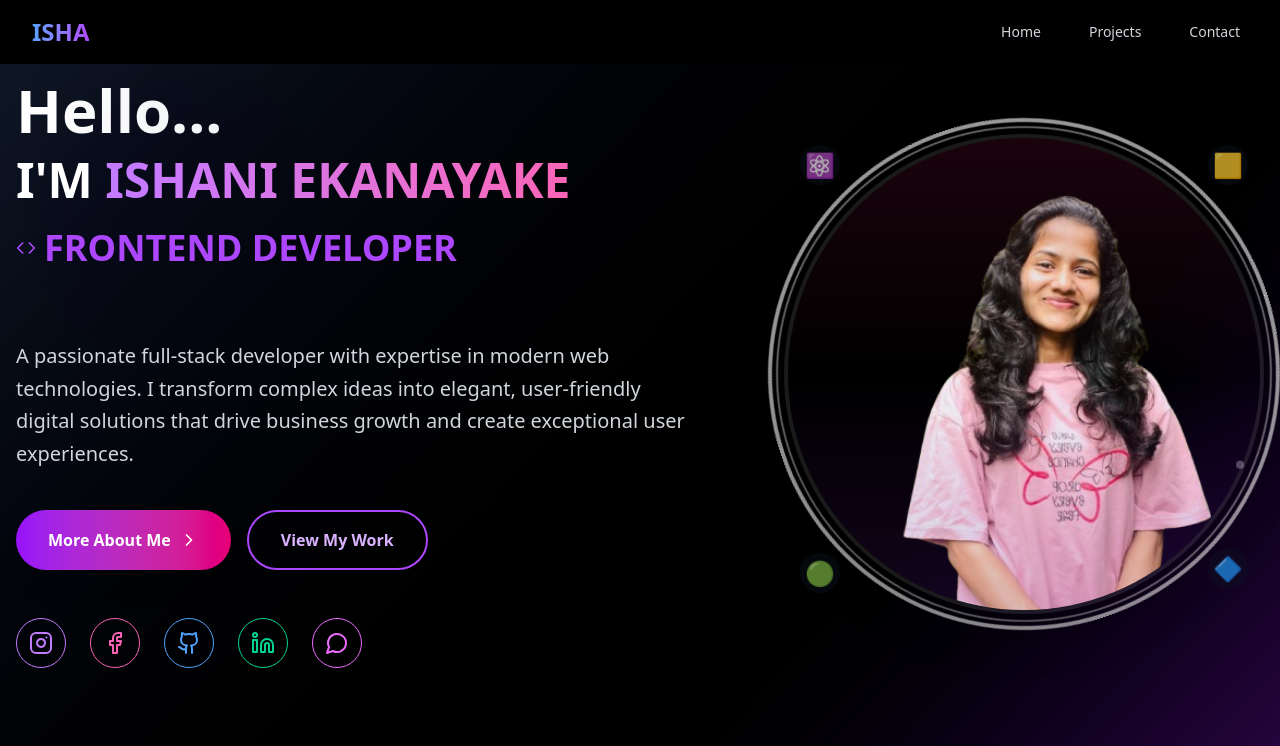
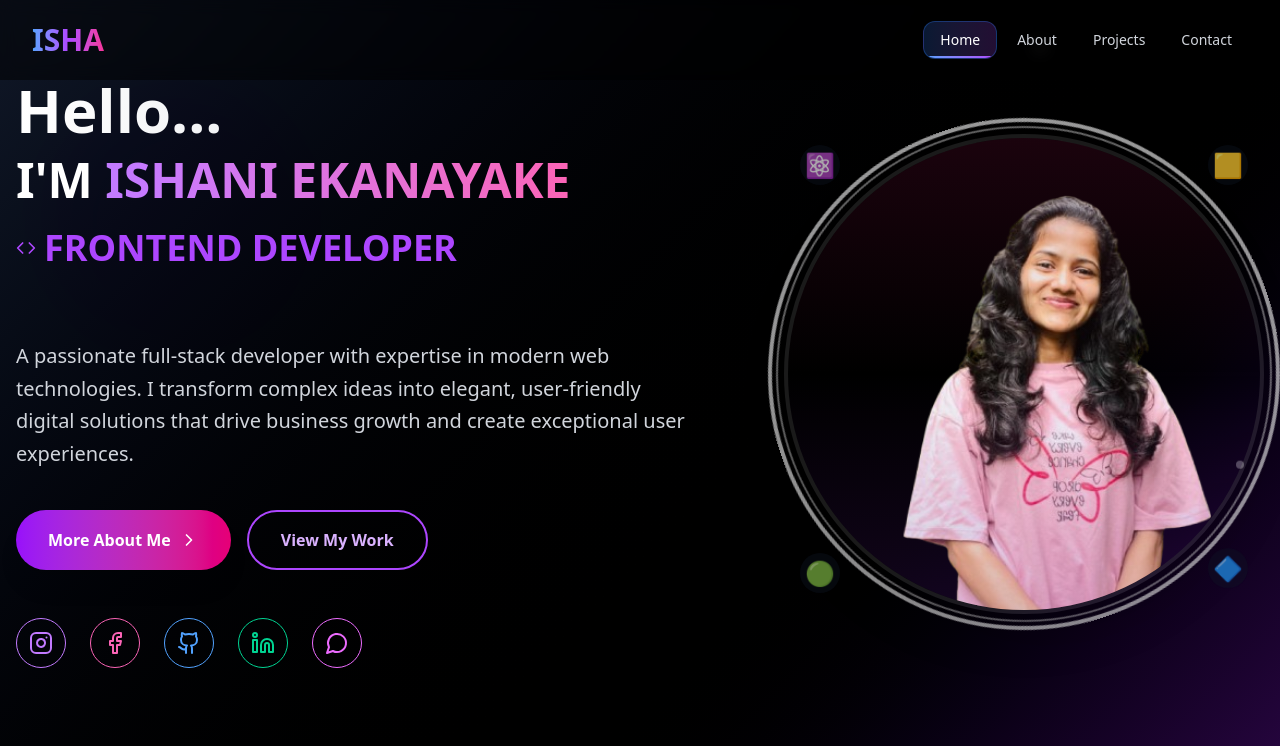
Before and after one commit to ishaniekanayaka/new_Portfolio, a React (Vite) app: page / in a window 1280 px wide. Shown: the top 746 px of the page. Built offline with nearby package versions, Linux system fonts and the light colour scheme.

Commit message:
add styled navbar with animations

```diff
--- a/src/components/Navbar.tsx
+++ b/src/components/Navbar.tsx
@@ -1,83 +1,149 @@
 import { useState, useEffect } from 'react';
-import { Link } from 'react-router-dom';
+import { Link, useLocation } from 'react-router-dom';
 
 const Navbar = () => {
   const [isOpen, setIsOpen] = useState(false);
   const [scrolled, setScrolled] = useState(false);
+  const [isVisible, setIsVisible] = useState(true);
+  const [lastScrollY, setLastScrollY] = useState(0);
+  const location = useLocation();
 
-  // Handle scroll effect
+  // Handle scroll effects
   useEffect(() => {
     const handleScroll = () => {
-      if (window.scrollY > 20) {
+      const currentScrollY = window.scrollY;
+
+      // Background blur effect
+      if (currentScrollY > 20) {
         setScrolled(true);
       } else {
         setScrolled(false);
       }
+
+      // Hide/show navbar on scroll
+      if (currentScrollY > lastScrollY && currentScrollY > 100) {
+        setIsVisible(false);
+      } else {
+        setIsVisible(true);
+      }
+
+      setLastScrollY(currentScrollY);
     };
 
-    window.addEventListener('scroll', handleScroll);
+    window.addEventListener('scroll', handleScroll, { passive: true });
     return () => window.removeEventListener('scroll', handleScroll);
-  }, []);
+  }, [lastScrollY]);
+
+  // Close mobile menu when route changes
+  useEffect(() => {
+    setIsOpen(false);
+  }, [location]);
 
   // Toggle mobile menu
   const toggleMenu = () => {
     setIsOpen(!isOpen);
   };
 
+  // Check if link is active
+  const isActiveLink = (path: string) => {
+    return location.pathname === path;
+  };
+
+  // Navigation items
+  const navItems = [
+    { name: 'Home', path: '/' },
+    { name: 'About', path: '/about' },
+    { name: 'Projects', path: '/projects' },
+    { name: 'Contact', path: '/contact' }
+  ];
+
   return (
-      <nav className={`fixed w-full z-50 transition-all duration-500 ${
-          scrolled ? 'bg-black shadow-lg' : 'bg-black'
-      }`}>
+    <nav
+      className={`fixed w-full z-50 transition-all duration-500 ease-in-out ${
+        isVisible ? 'translate-y-0' : '-translate-y-full'
+      } ${
+        scrolled
+          ? 'bg-black/80 backdrop-blur-md shadow-2xl border-b border-white/10'
+          : 'bg-black/50 backdrop-blur-sm'
+      }`}
+    >
       <div className="container mx-auto px-4 sm:px-6 lg:px-8">
-          <div className="flex items-center justify-between h-16">
+        <div className="flex items-center justify-between h-16 lg:h-20">
           {/* Logo */}
-            <div className="flex-shrink-0">
-              <Link to="/" className="flex items-center">
-                <span className="text-2xl font-bold bg-gradient-to-r from-blue-400 to-purple-500 text-transparent bg-clip-text transition-all duration-300 hover:scale-105">ISHA</span>
+          <div className="flex-shrink-0 z-50">
+            <Link
+              to="/"
+              className="group flex items-center space-x-2"
+            >
+              <div className="relative">
+                <span className="text-2xl lg:text-3xl font-bold bg-gradient-to-r from-blue-400 via-purple-500 to-pink-500 text-transparent bg-clip-text transition-all duration-500 group-hover:scale-110 group-hover:bg-gradient-to-r group-hover:from-pink-500 group-hover:via-purple-500 group-hover:to-blue-400">
+                  ISHA
+                </span>
+                <div className="absolute -inset-2 bg-gradient-to-r from-blue-400/20 via-purple-500/20 to-pink-500/20 rounded-lg opacity-0 group-hover:opacity-100 transition-all duration-300 blur-sm -z-10"></div>
+              </div>
             </Link>
           </div>
 
           {/* Desktop Navigation */}
-            <div className="hidden md:flex md:items-center md:space-x-8">
-              <Link to="/" className="text-gray-300 px-2 py-1 rounded-md text-sm font-medium relative group">
-                Home
-                <span className="absolute bottom-0 left-0 w-0 h-0.5 bg-blue-400 transition-all duration-300 group-hover:w-full"></span>
+          <div className="hidden lg:flex lg:items-center lg:space-x-1">
+            {navItems.map((item, index) => (
+              <Link
+                key={item.path}
+                to={item.path}
+                className={`relative px-4 py-2 rounded-xl text-sm font-medium transition-all duration-300 group overflow-hidden ${
+                  isActiveLink(item.path)
+                    ? 'text-white bg-gradient-to-r from-blue-500/20 to-purple-500/20 border border-blue-500/30'
+                    : 'text-gray-300 hover:text-white'
+                }`}
+                style={{ animationDelay: `${index * 100}ms` }}
+              >
+                <span className="relative z-10">{item.name}</span>
+
+                {/* Hover background effect */}
+                <div className="absolute inset-0 bg-gradient-to-r from-blue-500/10 to-purple-500/10 transform scale-x-0 group-hover:scale-x-100 transition-transform duration-300 origin-left rounded-xl"></div>
+
+                {/* Active indicator */}
+                {isActiveLink(item.path) && (
+                  <div className="absolute bottom-0 left-0 w-full h-0.5 bg-gradient-to-r from-blue-400 to-purple-500 animate-pulse"></div>
+                )}
+
+                {/* Hover indicator */}
+                <div className="absolute bottom-0 left-0 w-0 h-0.5 bg-gradient-to-r from-blue-400 to-purple-500 transition-all duration-300 group-hover:w-full"></div>
+
+                {/* Glowing effect on hover */}
+                <div className="absolute inset-0 rounded-xl opacity-0 group-hover:opacity-100 transition-opacity duration-300 bg-gradient-to-r from-blue-400/10 to-purple-500/10 blur-sm"></div>
               </Link>
-              <Link to="/projects" className="text-gray-300 px-2 py-1 rounded-md text-sm font-medium relative group">
-                Projects
-                <span className="absolute bottom-0 left-0 w-0 h-0.5 bg-blue-400 transition-all duration-300 group-hover:w-full"></span>
-              </Link>
-              <Link to="/contact" className="text-gray-300 px-2 py-1 rounded-md text-sm font-medium relative group">
-                Contact
-                <span className="absolute bottom-0 left-0 w-0 h-0.5 bg-blue-400 transition-all duration-300 group-hover:w-full"></span>
-              </Link>
+            ))}
           </div>
 
           {/* Mobile Menu Button */}
-            <div className="md:hidden flex items-center">
+          <div className="lg:hidden flex items-center z-50">
             <button
               onClick={toggleMenu}
-                  className="inline-flex items-center justify-center p-2 rounded-md text-gray-400 hover:text-white hover:bg-gray-700 focus:outline-none"
-                  aria-expanded="false"
+              className="relative inline-flex items-center justify-center p-2 rounded-xl text-gray-400 hover:text-white hover:bg-gray-700/50 focus:outline-none focus:ring-2 focus:ring-blue-500 focus:ring-offset-2 focus:ring-offset-gray-800 transition-all duration-300 group"
+              aria-expanded={isOpen}
+              aria-label="Toggle navigation menu"
             >
-                <span className="sr-only">Open main menu</span>
-                <div className="w-6 h-6 relative">
+              <div className="w-6 h-6 relative flex flex-col justify-center items-center">
                 <span
-                    className={`absolute h-0.5 w-full bg-current transform transition duration-300 ease-in-out ${
-                        isOpen ? 'rotate-45 translate-y-2.5' : 'translate-y-1'
-                    }`}
+                  className={`absolute h-0.5 w-6 bg-current transform transition-all duration-300 ease-in-out ${
+                    isOpen ? 'rotate-45 translate-y-0' : '-translate-y-2'
+                  } group-hover:bg-blue-400`}
                 ></span>
                 <span
-                      className={`absolute h-0.5 w-full bg-current transform transition duration-300 ease-in-out ${
-                          isOpen ? 'opacity-0' : 'translate-y-3'
-                      }`}
+                  className={`absolute h-0.5 w-6 bg-current transform transition-all duration-300 ease-in-out ${
+                    isOpen ? 'opacity-0 scale-0' : 'opacity-100 scale-100'
+                  } group-hover:bg-purple-400`}
                 ></span>
                 <span
-                      className={`absolute h-0.5 w-full bg-current transform transition duration-300 ease-in-out ${
-                          isOpen ? '-rotate-45 translate-y-2.5' : 'translate-y-5'
-                      }`}
+                  className={`absolute h-0.5 w-6 bg-current transform transition-all duration-300 ease-in-out ${
+                    isOpen ? '-rotate-45 translate-y-0' : 'translate-y-2'
+                  } group-hover:bg-pink-400`}
                 ></span>
               </div>
+
+              {/* Button glow effect */}
+              <div className="absolute inset-0 rounded-xl bg-gradient-to-r from-blue-500/20 to-purple-500/20 opacity-0 group-hover:opacity-100 transition-opacity duration-300 -z-10"></div>
             </button>
           </div>
         </div>
@@ -85,34 +151,122 @@ const Navbar = () => {
 
       {/* Mobile Menu */}
       <div
-            className={`md:hidden bg-gray-900 transition-all duration-300 ease-in-out overflow-hidden ${
-                isOpen ? 'max-h-60' : 'max-h-0'
+        className={`lg:hidden absolute top-full left-0 w-full transition-all duration-500 ease-in-out overflow-hidden ${
+          isOpen ? 'max-h-screen opacity-100' : 'max-h-0 opacity-0'
         }`}
       >
-          <div className="px-2 pt-2 pb-3 space-y-1 sm:px-3">
+        <div className="bg-black/95 backdrop-blur-lg border-t border-white/10 shadow-2xl">
+          <div className="container mx-auto px-4 py-6">
+            <div className="flex flex-col space-y-2">
+              {navItems.map((item, index) => (
                 <Link
-                to="/"
-                className="block px-3 py-2 rounded-md text-base font-medium text-white hover:bg-gray-700 transform transition duration-200 hover:translate-x-2"
+                  key={item.path}
+                  to={item.path}
+                  className={`relative group block px-6 py-4 text-base font-medium transition-all duration-500 transform rounded-lg ${
+                    isActiveLink(item.path)
+                      ? 'text-white translate-x-2'
+                      : 'text-gray-300 hover:text-white hover:translate-x-3'
+                  }`}
+                  style={{
+                    animationDelay: `${index * 100}ms`,
+                    animation: isOpen ? 'slideInLeft 0.6s ease-out forwards' : ''
+                  }}
                   onClick={() => setIsOpen(false)}
                 >
-              Home
+                  <span className="relative z-10 flex items-center justify-between">
+                    {item.name}
+
+                    {/* Icon for active item */}
+                    {isActiveLink(item.path) && (
+                      <div className="flex items-center space-x-2">
+                        <div className="w-1.5 h-1.5 bg-gradient-to-r from-blue-400 to-purple-500 rounded-full animate-pulse"></div>
+                        <div className="w-1 h-1 bg-gradient-to-r from-purple-400 to-pink-500 rounded-full animate-pulse" style={{ animationDelay: '0.3s' }}></div>
+                      </div>
+                    )}
+
+                    {/* Arrow for hover effect */}
+                    <div className={`transform transition-all duration-300 ${
+                      isActiveLink(item.path) ? 'opacity-0' : 'opacity-0 group-hover:opacity-100 translate-x-0 group-hover:translate-x-1'
+                    }`}>
+                      <svg className="w-4 h-4" fill="none" stroke="currentColor" viewBox="0 0 24 24">
+                        <path strokeLinecap="round" strokeLinejoin="round" strokeWidth="2" d="M9 5l7 7-7 7"></path>
+                      </svg>
+                    </div>
+                  </span>
+
+                  {/* Active state background with border */}
+                  {isActiveLink(item.path) && (
+                    <div className="absolute inset-0 bg-gradient-to-r from-blue-500/15 to-purple-500/15 rounded-lg border border-blue-400/30 backdrop-blur-sm">
+                      <div className="absolute left-0 top-1/2 transform -translate-y-1/2 w-1 h-8 bg-gradient-to-b from-blue-400 to-purple-500 rounded-r-full"></div>
+                    </div>
+                  )}
+
+                  {/* Hover background effect */}
+                  <div className="absolute inset-0 bg-gradient-to-r from-blue-500/8 to-purple-500/8 rounded-lg opacity-0 group-hover:opacity-100 transition-all duration-300 scale-95 group-hover:scale-100 border border-transparent group-hover:border-blue-400/20"></div>
+
+                  {/* Bottom underline effect */}
+                  <div className={`absolute bottom-1 left-6 h-0.5 bg-gradient-to-r from-blue-400 via-purple-500 to-pink-500 rounded-full transition-all duration-500 ${
+                    isActiveLink(item.path)
+                      ? 'w-1/2 opacity-100'
+                      : 'w-0 opacity-0 group-hover:w-3/4 group-hover:opacity-100'
+                  }`}></div>
+
+                  {/* Animated dots for better visual feedback */}
+                  <div className="absolute left-2 top-1/2 transform -translate-y-1/2 flex flex-col space-y-1 opacity-0 group-hover:opacity-100 transition-all duration-300">
+                    <div className="w-1 h-1 bg-blue-400 rounded-full animate-pulse"></div>
+                    <div className="w-1 h-1 bg-purple-400 rounded-full animate-pulse" style={{ animationDelay: '0.2s' }}></div>
+                    <div className="w-1 h-1 bg-pink-400 rounded-full animate-pulse" style={{ animationDelay: '0.4s' }}></div>
+                  </div>
                 </Link>
-            <Link
-                to="/projects"
-                className="block px-3 py-2 rounded-md text-base font-medium text-white hover:bg-gray-700 transform transition duration-200 hover:translate-x-2"
-                onClick={() => setIsOpen(false)}
-            >
-              Projects
-            </Link>
-            <Link
-                to="/contact"
-                className="block px-3 py-2 rounded-md text-base font-medium text-white hover:bg-gray-700 transform transition duration-200 hover:translate-x-2"
-                onClick={() => setIsOpen(false)}
-            >
-              Contact
-            </Link>
+              ))}
+            </div>
+
+            {/* Mobile menu footer */}
+            <div className="mt-8 pt-6 border-t border-white/10">
+              <div className="flex justify-center space-x-6">
+                <div className="w-12 h-0.5 bg-gradient-to-r from-blue-400 to-purple-500 rounded-full animate-pulse"></div>
               </div>
             </div>
+          </div>
+        </div>
+      </div>
+
+      {/* Mobile menu overlay */}
+      {isOpen && (
+        <div
+          className="lg:hidden fixed inset-0 bg-black/50 backdrop-blur-sm -z-10"
+          onClick={() => setIsOpen(false)}
+        />
+      )}
+
+      {/* Custom CSS for animations */}
+      <style>{`
+        @keyframes slideInLeft {
+          from {
+            opacity: 0;
+            transform: translateX(-100%);
+          }
+          to {
+            opacity: 1;
+            transform: translateX(0);
+          }
+        }
+
+        @keyframes fadeInUp {
+          from {
+            opacity: 0;
+            transform: translateY(20px);
+          }
+          to {
+            opacity: 1;
+            transform: translateY(0);
+          }
+        }
+
+        .animate-fadeInUp {
+          animation: fadeInUp 0.6s ease-out forwards;
+        }
+      `}</style>
     </nav>
   );
 };
```
Lines whose indentation alone changed are shown as unchanged.
